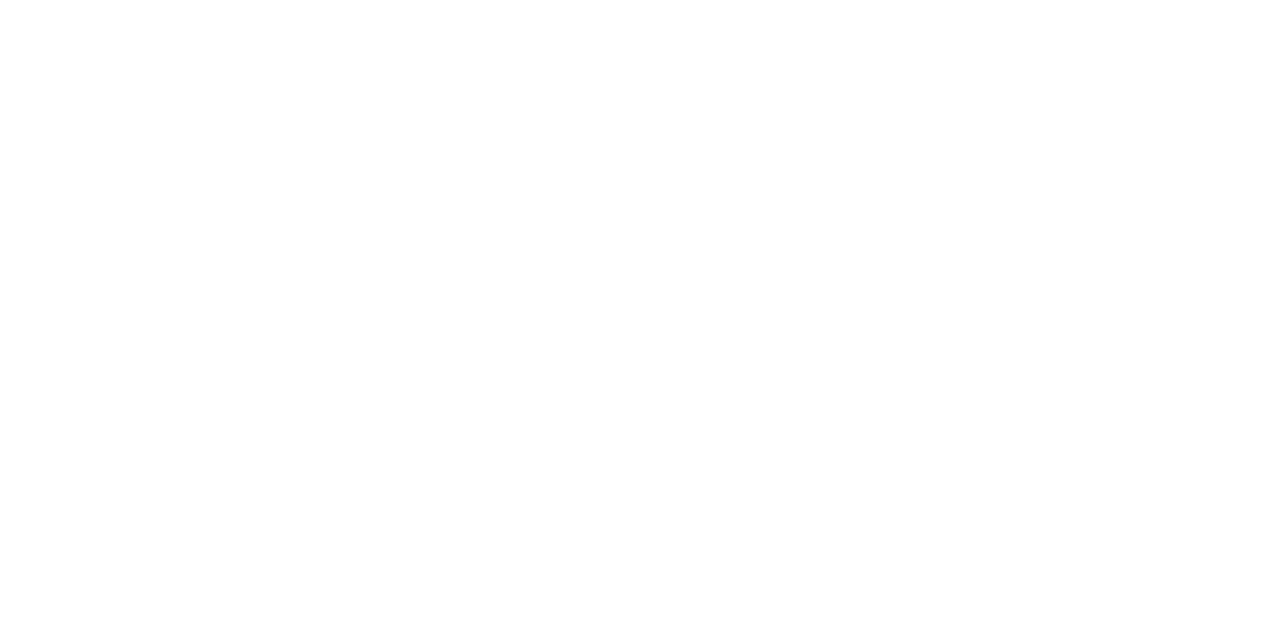
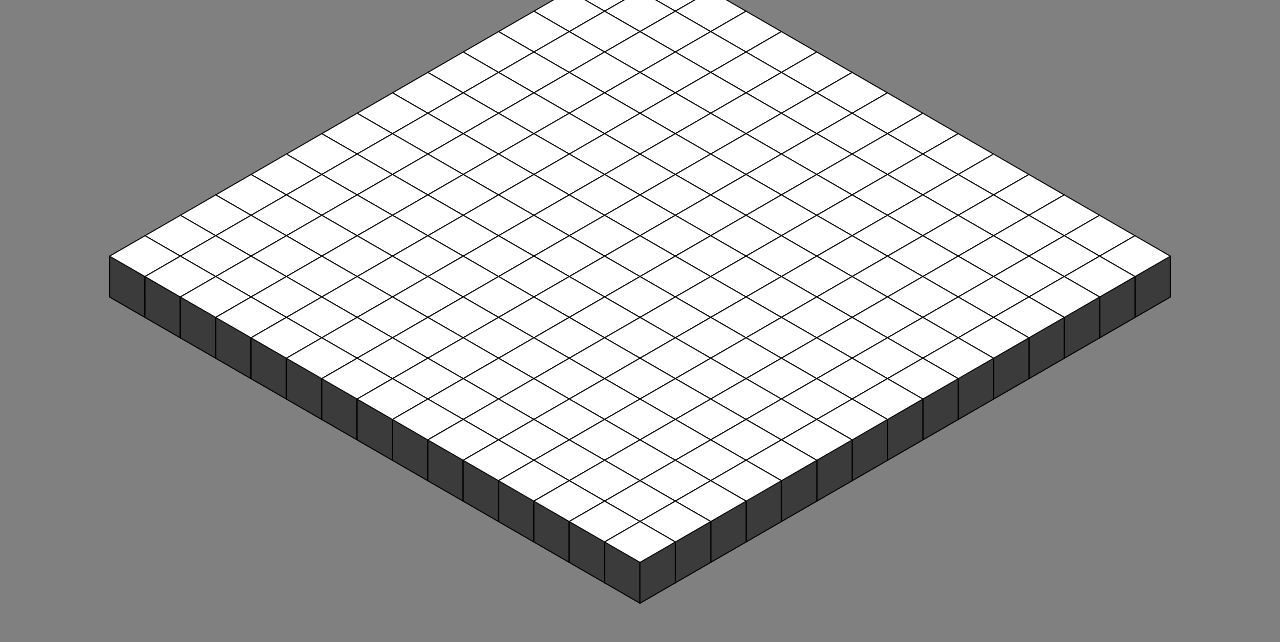
Before and after one commit to daraem/Isometric-Painter, a plain HTML site: page index.html in a window 1280 px wide. Drawn offline with Linux system fonts and the light colour scheme; the site is published under a folder, as on GitHub Pages, so addresses that start at the root find nothing; animation ran at ten frames a second.

Commit message:
Update index.html

```diff
--- a/index.html
+++ b/index.html
@@ -3,7 +3,7 @@
 <head>
     <meta charset="UTF-8">
     <meta name="viewport" content="width=device-width, initial-scale=1.0">
-    <script src="/src/main.js" type="module"></script>
+    <script src="./src/main.js" type="module"></script>
     <title>Isometric Painter</title>
 
     <style>
```
